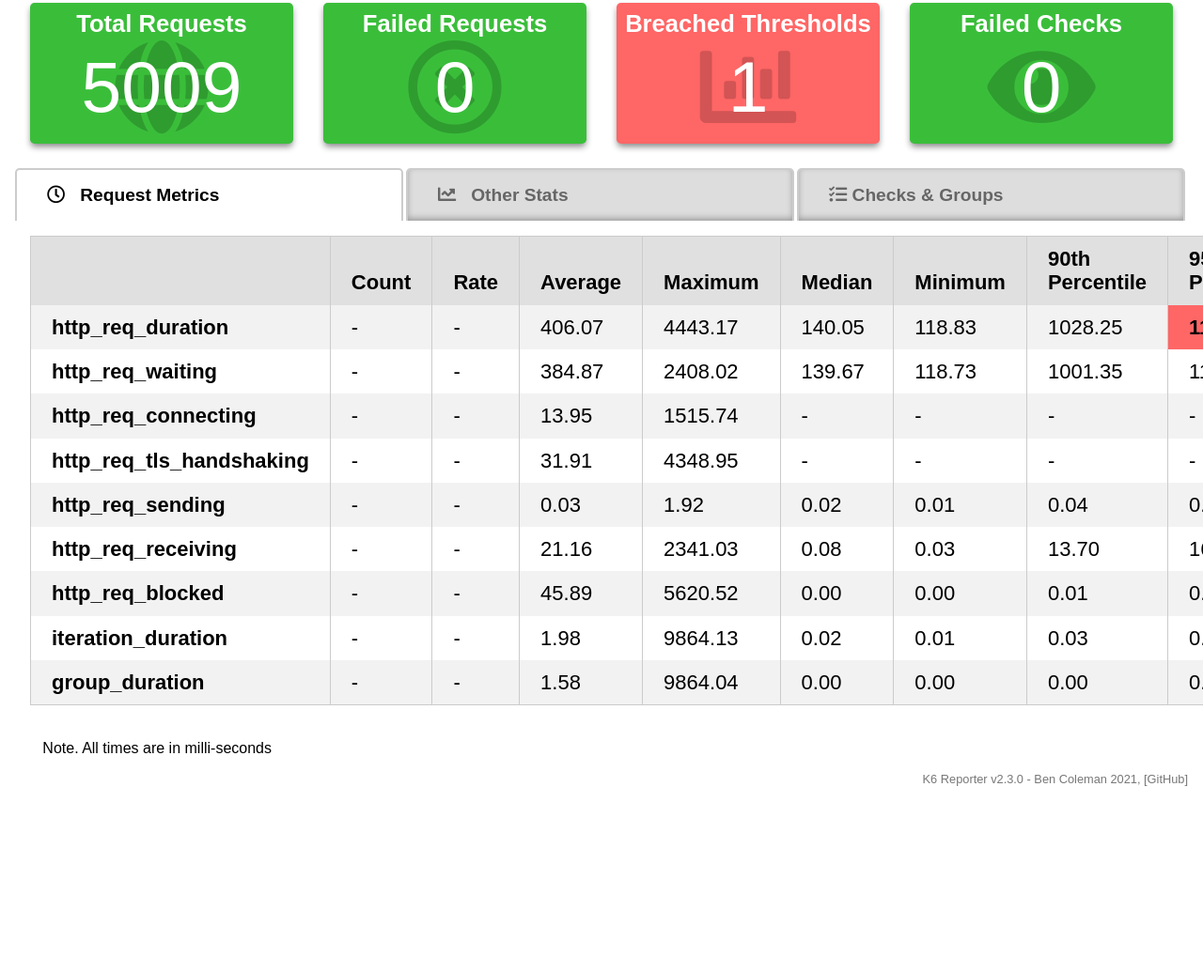
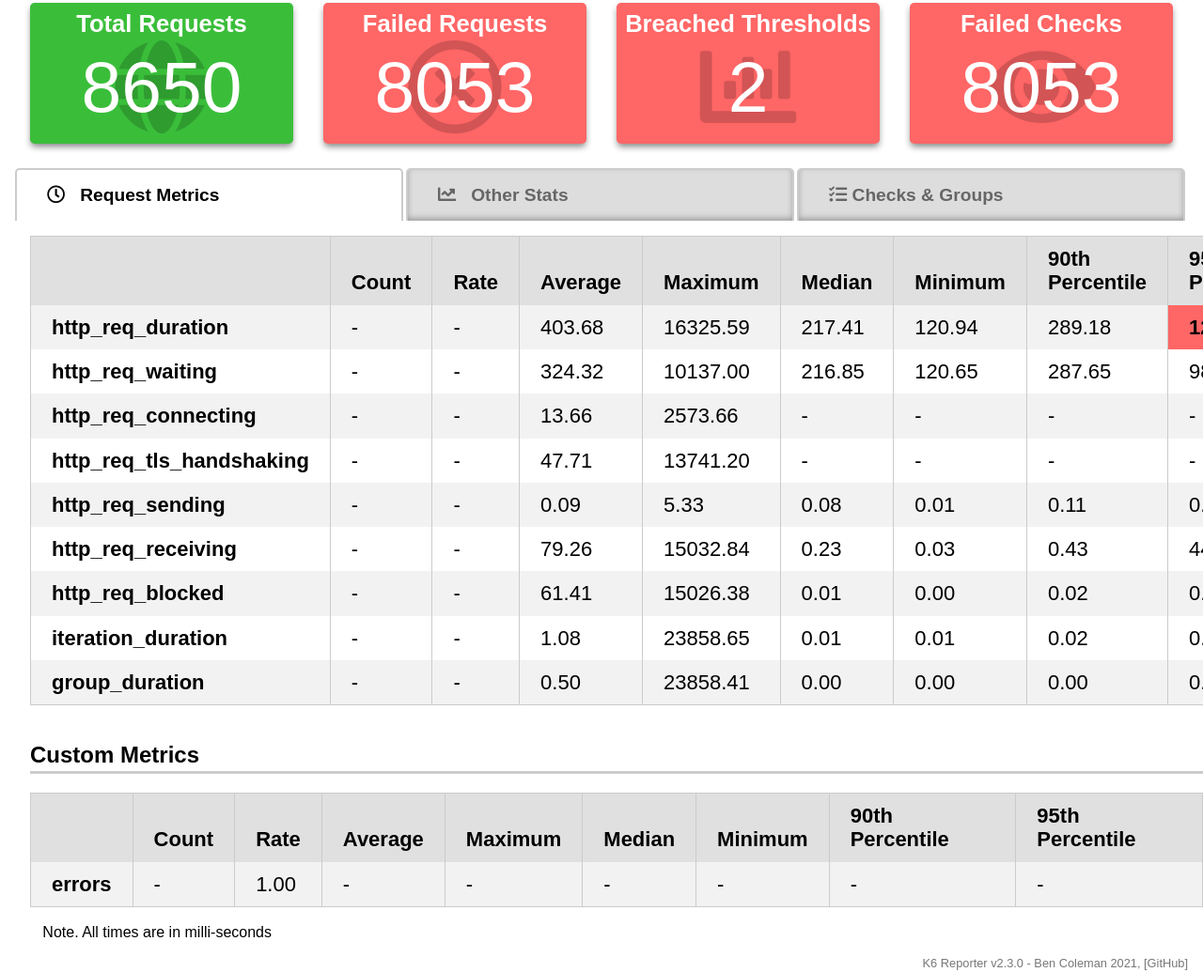
Before and after one commit to bencetorocskei/Restful-Booker-API-Tests, a website: page summary.html in a window 1280 px wide. Shown: the part 101-1136 px from the top of the page at 94% size. Before the commit the page ends 940 px from the top, so only its background shows below. Drawn offline with nearby package versions, Linux system fonts and the light colour scheme.

Commit message:
changed the architecture

```diff
--- a/summary.html
+++ b/summary.html
@@ -9,7 +9,7 @@
     <link rel="shortcut icon" href="https://raw.githubusercontent.com/benc-uk/k6-reporter/main/assets/icon.png" type="image/png">
 
     <meta name="viewport" content="width=device-width, initial-scale=1.0" />
-    <title>K6 Load Test: 2023-05-01 12:12</title>
+    <title>K6 Load Test: 2023-05-11 09:08</title>
     <style>
       body {
         margin: 1rem;
@@ -138,32 +138,32 @@
   <body>
     <h1>
       <svg style="vertical-align:middle" width="50" height="45" viewBox="0 0 50 45" fill="none" class="footer-module--logo--_lkxx"><path d="M31.968 34.681a2.007 2.007 0 002.011-2.003c0-1.106-.9-2.003-2.011-2.003a2.007 2.007 0 00-2.012 2.003c0 1.106.9 2.003 2.012 2.003z" fill="#7D64FF"></path><path d="M39.575 0L27.154 16.883 16.729 9.31 0 45h50L39.575 0zM23.663 37.17l-2.97-4.072v4.072h-2.751V22.038l2.75 1.989v7.66l3.659-5.014 2.086 1.51-3.071 4.21 3.486 4.776h-3.189v.001zm8.305.17c-2.586 0-4.681-2.088-4.681-4.662 0-1.025.332-1.972.896-2.743l4.695-6.435 2.086 1.51-2.239 3.07a4.667 4.667 0 013.924 4.6c0 2.572-2.095 4.66-4.681 4.66z" fill="#7D64FF"></path></svg>
-      &nbsp; K6 Load Test: 2023-05-01 12:12
+      &nbsp; K6 Load Test: 2023-05-11 09:08
     </h1>
 
     <div class="row">
       <div class="box">
         <i class="fas fa-globe icon"></i>
         <h4>Total Requests</h4>
-        <div class="bignum">5009</div>
+        <div class="bignum">8650</div>
         <div class="bignum"></div>
       </div>
 
-        <div class="box ">
+        <div class="box  failed ">
           <i class="far fa-times-circle icon"></i>
           <h4>Failed Requests</h4>
-          <div class="bignum">0</div>
+          <div class="bignum">8053</div>
         </div>
 
       <div class="box  failed ">
         <i class="fas fa-chart-bar icon"></i>
         <h4>Breached Thresholds</h4>
-        <div class="bignum">1</div>
+        <div class="bignum">2</div>
       </div>
-      <div class="box ">
+      <div class="box  failed ">
         <i class="fas fa-eye icon"></i>
         <h4>Failed Checks</h4>
-        <div class="bignum">0</div>
+        <div class="bignum">8053</div>
       </div>
     </div>
 
@@ -202,27 +202,27 @@
 
 
 
-                  <td class="">406.07</td>
+                  <td class="">403.68</td>
 
 
 
-                  <td class="">4443.17</td>
+                  <td class="">16325.59</td>
 
 
 
-                  <td class="">140.05</td>
+                  <td class="">217.41</td>
 
 
 
-                  <td class="">118.83</td>
+                  <td class="">120.94</td>
 
 
 
-                  <td class="">1028.25</td>
+                  <td class="">289.18</td>
 
 
 
-                  <td class="failed">1194.70</td>
+                  <td class="failed">1227.48</td>
 
               </tr>
 
@@ -238,27 +238,27 @@
 
 
 
-                  <td class="">384.87</td>
+                  <td class="">324.32</td>
 
 
 
-                  <td class="">2408.02</td>
+                  <td class="">10137.00</td>
 
 
 
-                  <td class="">139.67</td>
+                  <td class="">216.85</td>
 
 
 
-                  <td class="">118.73</td>
+                  <td class="">120.65</td>
 
 
 
-                  <td class="">1001.35</td>
+                  <td class="">287.65</td>
 
 
 
-                  <td class="">1135.08</td>
+                  <td class="">986.96</td>
 
               </tr>
 
@@ -274,11 +274,11 @@
 
 
 
-                  <td class="">13.95</td>
+                  <td class="">13.66</td>
 
 
 
-                  <td class="">1515.74</td>
+                  <td class="">2573.66</td>
 
 
 
@@ -310,11 +310,11 @@
 
 
 
-                  <td class="">31.91</td>
+                  <td class="">47.71</td>
 
 
 
-                  <td class="">4348.95</td>
+                  <td class="">13741.20</td>
 
 
 
@@ -346,15 +346,15 @@
 
 
 
-                  <td class="">0.03</td>
+                  <td class="">0.09</td>
 
 
 
-                  <td class="">1.92</td>
+                  <td class="">5.33</td>
 
 
 
-                  <td class="">0.02</td>
+                  <td class="">0.08</td>
 
 
 
@@ -362,11 +362,11 @@
 
 
 
-                  <td class="">0.04</td>
+                  <td class="">0.11</td>
 
 
 
-                  <td class="">0.05</td>
+                  <td class="">0.15</td>
 
               </tr>
 
@@ -382,15 +382,15 @@
 
 
 
-                  <td class="">21.16</td>
+                  <td class="">79.26</td>
 
 
 
-                  <td class="">2341.03</td>
+                  <td class="">15032.84</td>
 
 
 
-                  <td class="">0.08</td>
+                  <td class="">0.23</td>
 
 
 
@@ -398,11 +398,11 @@
 
 
 
-                  <td class="">13.70</td>
+                  <td class="">0.43</td>
 
 
 
-                  <td class="">16.38</td>
+                  <td class="">44.27</td>
 
               </tr>
 
@@ -418,11 +418,15 @@
 
 
 
-                  <td class="">45.89</td>
+                  <td class="">61.41</td>
 
 
 
-                  <td class="">5620.52</td>
+                  <td class="">15026.38</td>
+
+
+
+                  <td class="">0.01</td>
 
 
 
@@ -430,15 +434,11 @@
 
 
 
-                  <td class="">0.00</td>
+                  <td class="">0.02</td>
 
 
 
-                  <td class="">0.01</td>
-
-
-
-                  <td class="">0.01</td>
+                  <td class="">0.02</td>
 
               </tr>
 
@@ -454,11 +454,19 @@
 
 
 
-                  <td class="">1.98</td>
+                  <td class="">1.08</td>
 
 
 
-                  <td class="">9864.13</td>
+                  <td class="">23858.65</td>
+
+
+
+                  <td class="">0.01</td>
+
+
+
+                  <td class="">0.01</td>
 
 
 
@@ -466,15 +474,7 @@
 
 
 
-                  <td class="">0.01</td>
-
-
-
-                  <td class="">0.03</td>
-
-
-
-                  <td class="">0.07</td>
+                  <td class="">0.02</td>
 
               </tr>
 
@@ -490,11 +490,11 @@
 
 
 
-                  <td class="">1.58</td>
+                  <td class="">0.50</td>
 
 
 
-                  <td class="">9864.04</td>
+                  <td class="">23858.41</td>
 
 
 
@@ -519,6 +519,59 @@
         <br>
 
 
+           <h2>Custom Metrics</h2>
+          <table class="pure-table pure-table-striped">
+            <tbody>
+              <thead>
+                <tr>
+                  <th></th>
+                  <th>Count</th>
+                  <th>Rate</th>
+                  <th>Average</th>
+                  <th>Maximum</th>
+                  <th>Median</th>
+                  <th>Minimum</th>
+                  <th>90th Percentile</th>
+                  <th>95th Percentile</th>
+                </tr>
+              </thead>
+
+              <tr>
+                <td><b>errors</b></td>
+
+
+                  <td>-</td>
+
+
+
+                  <td class="">1.00</td>
+
+
+
+                  <td>-</td>
+
+
+
+                  <td>-</td>
+
+
+
+                  <td>-</td>
+
+
+
+                  <td>-</td>
+
+
+
+                  <td>-</td>
+
+
+
+                  <td>-</td>
+
+              </tr>
+
             </tbody>
           </table>
           <br>
@@ -536,8 +589,8 @@
             <div class="box metricbox">
               <h4>Checks</h4>
               <i class="fas fa-eye icon"></i>
-              <div class="row"><div>Passed</div><div>4283</div></div>
-              <div class="row"><div>Failed</div><div>0</div></div>
+              <div class="row"><div>Passed</div><div>597</div></div>
+              <div class="row"><div>Failed</div><div>8053</div></div>
             </div>
 
 
@@ -545,16 +598,16 @@
             <div class="box metricbox">
               <h4>Iterations</h4>
               <i class="fas fa-redo icon"></i>
-              <div class="row"><div>Total</div><div>2363510</div></div>
-              <div class="row"><div>Rate</div><div>8733.74/s</div></div>
+              <div class="row"><div>Total</div><div>4590792</div></div>
+              <div class="row"><div>Rate</div><div>44488.68/s</div></div>
             </div>
 
 
           <div class="box metricbox">
             <h4>Virtual Users</h4>
             <i class="fas fa-user icon"></i>
-            <div class="row"><div>Min</div><div>0</div></div>
-            <div class="row"><div>Max</div><div>500</div></div>
+            <div class="row"><div>Min</div><div>1</div></div>
+            <div class="row"><div>Max</div><div>100</div></div>
           </div>
         </div>
 
@@ -562,22 +615,22 @@
           <div class="box metricbox">
             <h4>Requests</h4>
             <i class="fas fa-globe icon"></i>
-            <div class="row"><div>Total</div><div>5009</div></div>
-            <div class="row"><div>Rate</div><div>18.51/s</div></div>
+            <div class="row"><div>Total</div><div>8650</div></div>
+            <div class="row"><div>Rate</div><div>83.83/s</div></div>
           </div>
 
           <div class="box metricbox">
             <h4>Data Received</h4>
             <i class="fas fa-cloud-download-alt icon"></i>
-            <div class="row"><div>Total</div><div>111.29 MB</div></div>
-            <div class="row"><div>Rate</div><div>0.41 mB/s</div></div>
+            <div class="row"><div>Total</div><div>73.90 MB</div></div>
+            <div class="row"><div>Rate</div><div>0.72 mB/s</div></div>
           </div>
 
           <div class="box metricbox">
             <h4>Data Sent</h4>
             <i class="fas fa-cloud-upload-alt icon"></i>
-            <div class="row"><div>Total</div><div>1.11 MB</div></div>
-            <div class="row"><div>Rate</div><div>0.00 mB/s</div></div>
+            <div class="row"><div>Total</div><div>1.48 MB</div></div>
+            <div class="row"><div>Rate</div><div>0.01 mB/s</div></div>
           </div>
         </div>
       </div>
@@ -587,23 +640,6 @@
       <label for="tabthree"><i class="fas fa-tasks"></i> Checks & Groups</label>
       <div class="tab">
 
-
-          <h2>&bull; Group - Smoke test</h2>
-          <table class="pure-table pure-table-horizontal" style="width: 100%">
-            <thead>
-              <tr>
-                <th>Check Name</th>
-                <th>Passes</th>
-                <th>Failures</th>
-              </tr>
-            </thead>
-
-              <tr class="checkDetails ">
-                <td width="50%">Booking created</td><td>1</td><td>0</td>
-              </tr>
-
-          </table>
-          <br>
 
           <h2>&bull; Group - Post test</h2>
           <table class="pure-table pure-table-horizontal" style="width: 100%">
@@ -618,31 +654,6 @@
           </table>
           <br>
 
-          <h2>&bull; Group - Get by ID</h2>
-          <table class="pure-table pure-table-horizontal" style="width: 100%">
-            <thead>
-              <tr>
-                <th>Check Name</th>
-                <th>Passes</th>
-                <th>Failures</th>
-              </tr>
-            </thead>
-
-              <tr class="checkDetails ">
-                <td width="50%">Booking created</td><td>724</td><td>0</td>
-              </tr>
-
-              <tr class="checkDetails ">
-                <td width="50%">Response satus is 200</td><td>724</td><td>0</td>
-              </tr>
-
-              <tr class="checkDetails ">
-                <td width="50%">Response status is 201</td><td>724</td><td>0</td>
-              </tr>
-
-          </table>
-          <br>
-
           <h2>&bull; Group - Get All Bookings</h2>
           <table class="pure-table pure-table-horizontal" style="width: 100%">
             <thead>
@@ -653,8 +664,8 @@
               </tr>
             </thead>
 
-              <tr class="checkDetails ">
-                <td width="50%">status is 200</td><td>2103</td><td>0</td>
+              <tr class="checkDetails failed">
+                <td width="50%">status is 200</td><td>597</td><td>1</td>
               </tr>
 
           </table>
@@ -671,6 +682,10 @@
             </tr>
           </thead>
 
+            <tr class="checkDetails failed">
+              <td width="50%">Response satus is 200</td><td>0</td><td>8052</td>
+            </tr>
+
         </table>
       </div>
       <!-- ---- end tab ---- -->
```
